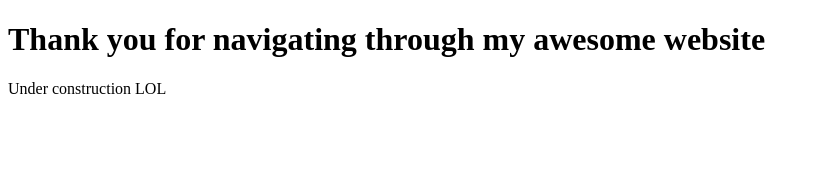
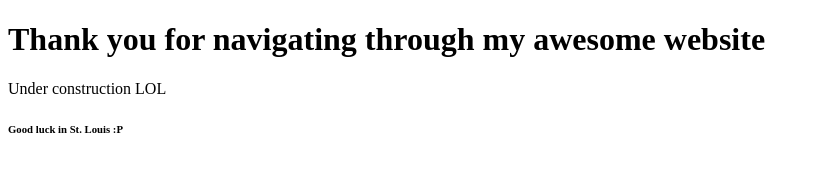
Before and after one commit to RLeeMiller/Learning, a plain HTML site: page secondpage.html in a window 1280 px wide. Shown: the whole page, without its empty margins (0-820 px from the left). Drawn offline with Linux system fonts and the light colour scheme.

Commit message:
One change!

```diff
--- a/secondpage.html
+++ b/secondpage.html
@@ -5,6 +5,7 @@
         <body>
             <h1> Thank you for navigating through my awesome website</h1>
             <p> Under construction LOL</p>
+            <h6> Good luck in St. Louis :P</h6>
         </body>
     </head>
 </html>
```
